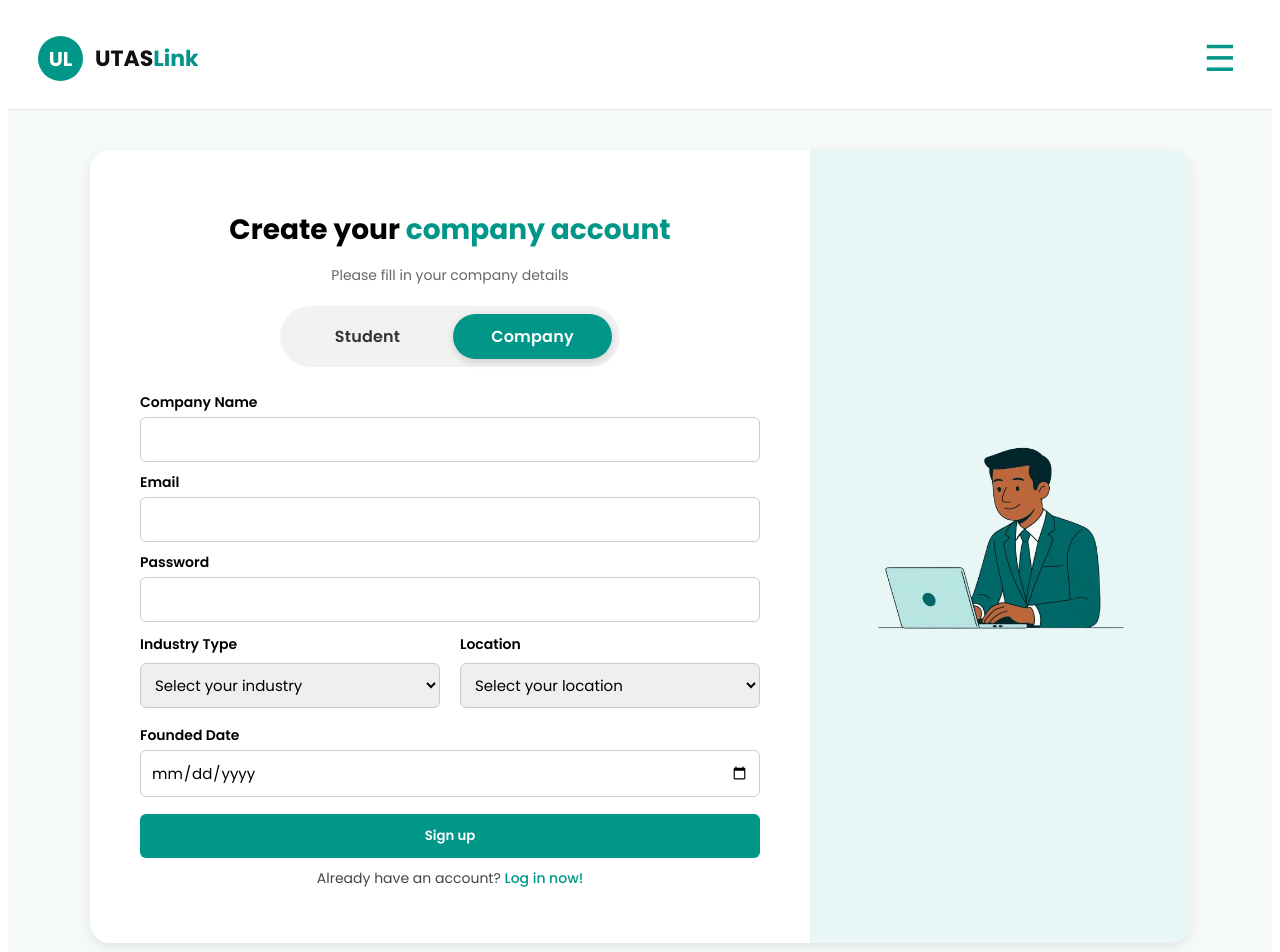
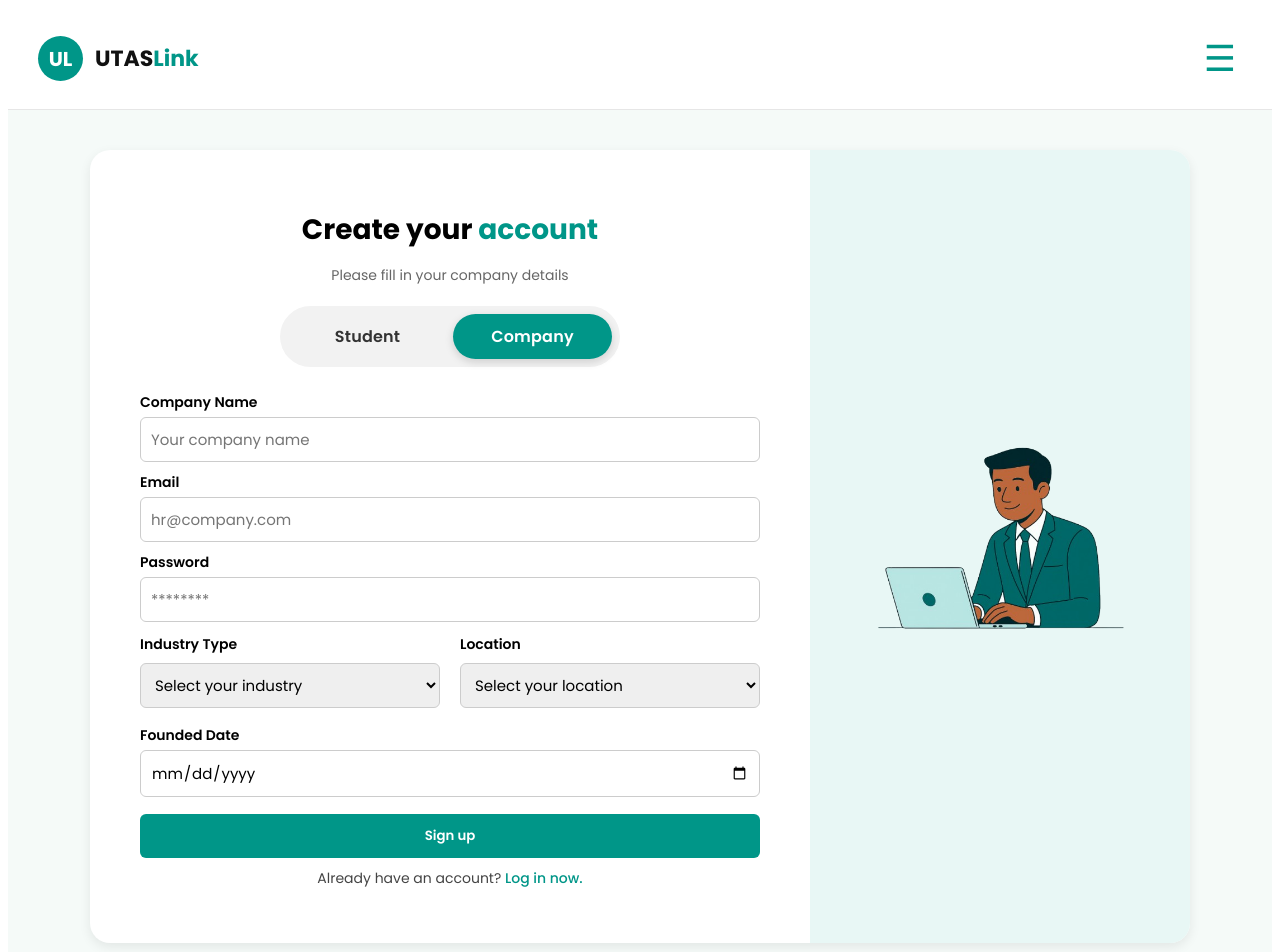
Before and after one commit to Aisha-Ahmed-Al-Mashikhi/utas-link-project, a React (Create React App) app in the folder client/: page /company-register in a window 1280 px wide. Shown: the top 952 px of the page. Built offline with nearby package versions, Linux system fonts and the light colour scheme.

Commit message:
Update CompanyRegister.jsx

```diff
--- a/client/src/Component/CompanyRegister.jsx
+++ b/client/src/Component/CompanyRegister.jsx
@@ -19,19 +19,20 @@ const INDUSTRIES = [
   "Government",
   "Other",
 ];
-
 const LOCATIONS = ["", "Salalah", "Taqah", "Mirbat", "Mughsail", "Other"];
 
 const CompanyRegister = () => {
+  // Used to trigger Redux actions (ex: registerUser, login, logout)
   const dispatch = useDispatch();
+  // Used to navigate programmatically to another page after an action (ex: redirect after registration)
   const navigate = useNavigate();
 
-  // Redux state
+  // Read registration status from Redux
   const { isLoading, isError, isSuccess } = useSelector(
     (state) => state.companies
   );
 
-  // Local states
+  // Local states for controlled components
   const [companyName, setCompanyName] = useState("");
   const [email, setEmail] = useState("");
   const [password, setPassword] = useState("");
@@ -39,7 +40,7 @@ const CompanyRegister = () => {
   const [location, setLocation] = useState("");
   const [foundedDate, setFoundedDate] = useState("");
 
-  // React Hook Form
+  // React Hook Form setup
   const {
     register,
     handleSubmit,
@@ -47,25 +48,25 @@ const CompanyRegister = () => {
     formState: { errors },
   } = useForm({
     resolver: yupResolver(CompanyRegisterSchema),
+    mode: "onChange",
   });
 
   // Submit handler
   const onSubmit = (data) => {
     const finalData = {
       ...data,
-      role: "company",
+      role: "company", // Assign company role for backend
     };
     dispatch(registerCompany(finalData));
   };
 
-  // Handle register result
+  // Handle registration response
   useEffect(() => {
     if (isSuccess) {
+      alert("Company registered successfully!");
       reset();
-      navigate("/post-job"); // بعد التسجيل
-    }
-
-    if (isError) {
+      navigate("/company-profile"); // Redirect to company profile
+    } else if (isError) {
       alert("Registration failed. Please try again.");
     }
   }, [isSuccess, isError, navigate, reset]);
@@ -73,14 +74,14 @@ const CompanyRegister = () => {
   return (
     <div className="register-page">
       <div className="register-container">
-        {/* Form */}
+        {/* Left Side - Registration Form */}
         <div className="register-form">
           <h1 className="reg-title">
-            Create your <span className="accent">company account</span>
+            Create your <span className="accent">account</span>
           </h1>
           <p className="reg-sub">Please fill in your company details</p>
 
-          {/* Role switch */}
+          {/* Role Switch Buttons */}
           <div className="role-switch">
             <Link to="/student-register" className="role-btn">
               Student
@@ -95,6 +96,7 @@ const CompanyRegister = () => {
             <label>Company Name</label>
             <input
               type="text"
+              placeholder="Your company name"
               value={companyName}
               {...register("companyName", {
                 onChange: (e) => setCompanyName(e.target.value),
@@ -106,6 +108,7 @@ const CompanyRegister = () => {
             <label>Email</label>
             <input
               type="email"
+              placeholder="hr@company.com"
               value={email}
               {...register("email", {
                 onChange: (e) => setEmail(e.target.value),
@@ -117,6 +120,7 @@ const CompanyRegister = () => {
             <label>Password</label>
             <input
               type="password"
+              placeholder="********"
               value={password}
               {...register("password", {
                 onChange: (e) => setPassword(e.target.value),
@@ -134,8 +138,8 @@ const CompanyRegister = () => {
                     onChange: (e) => setIndustry(e.target.value),
                   })}
                 >
-                  {INDUSTRIES.map((i, idx) => (
-                    <option key={idx} value={i}>
+                  {INDUSTRIES.map((i, index) => (
+                    <option key={index} value={i}>
                       {i === "" ? "Select your industry" : i}
                     </option>
                   ))}
@@ -151,8 +155,8 @@ const CompanyRegister = () => {
                     onChange: (e) => setLocation(e.target.value),
                   })}
                 >
-                  {LOCATIONS.map((l, idx) => (
-                    <option key={idx} value={l}>
+                  {LOCATIONS.map((l, index) => (
+                    <option key={index} value={l}>
                       {l === "" ? "Select your location" : l}
                     </option>
                   ))}
@@ -172,21 +176,22 @@ const CompanyRegister = () => {
             />
             <p className="error">{errors.foundedDate?.message}</p>
 
+            {/* SUBMIT BUTTON */}
             <button type="submit" className="reg-btn" disabled={isLoading}>
               {isLoading ? "Registering..." : "Sign up"}
             </button>
 
+            {/* LOGIN LINK */}
             <p className="login-text">
-              Already have an account?
+              Already have an account?{" "}
               <Link to="/login" className="login-link">
-                {" "}
-                Log in now!
+                Log in now.
               </Link>
             </p>
           </form>
         </div>
 
-        {/* Image */}
+        {/* Right Side - Illustration */}
         <div className="register-image">
           <img src={companyImg} alt="Company registration" />
         </div>
```
